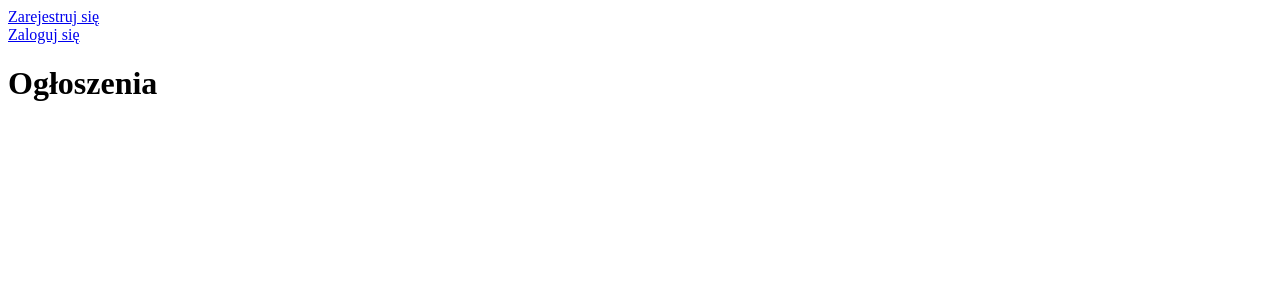
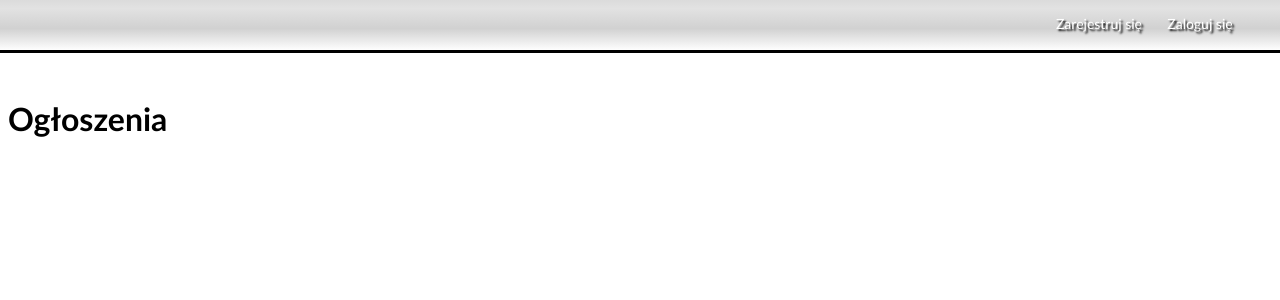
Before and after one commit to cybergod96/job_ad_portal, a Django app: page / in a window 1280 px wide. Shown: the top 300 px of the page. Run offline with Django 3.2, Linux system fonts and the light colour scheme; data that the repository does not hold is empty.

Commit message:
CSS header

```diff
--- a/job_ad_portal/settings.py
+++ b/job_ad_portal/settings.py
@@ -27,6 +27,10 @@ DEBUG = True
 
 ALLOWED_HOSTS = []
 
+STATICFILES_DIRS = [
+    os.path.join(BASE_DIR, "static"),
+    '/var/www/static/',
+]
 
 # Application definition
 
--- /dev/null
+++ b/static/css/main.css
@@ -0,0 +1,58 @@
+body{
+    font-family: "Trebuchet MS", Helvetica, sans-serif;
+}
+header {text-align: center; height: auto; padding: 70px 0 0;}
+ol{
+    font-family: "Trebuchet MS", Helvetica, sans-serif;
+	list-style-type:none;
+	padding:0;
+	margin:0;
+	text-align:center;
+	font-size:14px;
+}
+ol > li{
+	float:left;
+	width:100px;
+	margin-left:1px;
+}
+ol > li > A{
+	height:55px;
+	text-decoration:none;
+	display:block;
+	color:#fff;
+	text-shadow:2px 2px 2px #000;
+	-webkit-transition: all 0.4s ease;
+	transition: all 0.4s ease;
+}
+ol > li > A:hover{
+	color:red;
+	cursor: pointer;
+}
+ol > li:hover > ul{
+	display:block;
+}
+#naglowek {
+	z-index:1;
+	border-style:solid;
+	border-top:0;
+	border-left:0;
+	border-right:0;
+	width: 100%;
+	height: 50px;
+	top: 0px;
+	left: 0px;
+	position: fixed;
+	background: rgba(219,219,219,1);
+background: -moz-linear-gradient(top, rgba(219,219,219,1) 0%, rgba(219,219,219,1) 0%, rgba(226,226,226,1) 17%, rgba(209,209,209,1) 57%, rgba(254,254,254,1) 100%);
+background: -webkit-linear-gradient(top, rgba(219,219,219,1) 0%, rgba(219,219,219,1) 0%, rgba(226,226,226,1) 17%, rgba(209,209,209,1) 57%, rgba(254,254,254,1) 100%);
+background: -o-linear-gradient(top, rgba(219,219,219,1) 0%, rgba(219,219,219,1) 0%, rgba(226,226,226,1) 17%, rgba(209,209,209,1) 57%, rgba(254,254,254,1) 100%);
+background: -ms-linear-gradient(top, rgba(219,219,219,1) 0%, rgba(219,219,219,1) 0%, rgba(226,226,226,1) 17%, rgba(209,209,209,1) 57%, rgba(254,254,254,1) 100%);
+background: linear-gradient(to bottom, rgba(219,219,219,1) 0%, rgba(219,219,219,1) 0%, rgba(226,226,226,1) 17%, rgba(209,209,209,1) 57%, rgba(254,254,254,1) 100%);
+filter: progid:DXImageTransform.Microsoft.gradient( startColorstr='#dbdbdb', endColorstr='#fefefe', GradientType=0 );
+}
+#menu{
+	position:absolute;
+	top:15px;
+	right: 30px;
+	text-align:right;
+}
--- a/templates/jobad/base.html
+++ b/templates/jobad/base.html
@@ -1,18 +1,31 @@
+{%load static %}
 <!DOCTYPE html>
 <html lang="pl">
 <head>
     <meta charset="UTF-8">
     <title>Ogłoszenia o pracę</title>
+	<link rel="stylesheet" type="text/css" href="{%static 'css/main.css' %}">
 </head>
 <body>
-{% if user.is_authenticated %}
-    Użytkownik: <strong>{{ user.get_username }}</strong>
-    <a href="{% url 'jobad:account' %}">Konto</a>
-    <a href="{% url 'jobad:logout' %}">Wyloguj się</a>
-{% else %}
-    <a href="{% url 'jobad:register' %}">Zarejestruj się</a><br>
-    <a href="{% url 'jobad:login' %}">Zaloguj się</a>
-{% endif %}
+<header><div id="naglowek">
+		<div id="menu">
+		{% if user.is_authenticated %}
+			<ol>
+				<li>Użytkownik: <strong>{{ user.get_username }}</strong></li>
+				<li><a href="{% url 'jobad:account' %}">Konto</a></li>
+				<li><a href="{% url 'jobad:logout' %}">Wyloguj się</a></li>
+			</ol>
+		{% else %}
+			<ol>
+				<li><a href="{% url 'jobad:register' %}">Zarejestruj się</a></li>
+				<li><a href="{% url 'jobad:login' %}">Zaloguj się</a>
+				</li>
+			</ol>
+		{% endif %}
+		</div>
+	</div></header>
+
+
 
 {% block advertisments %}{% endblock %}
 {% block advertisment %}{% endblock %}
```
